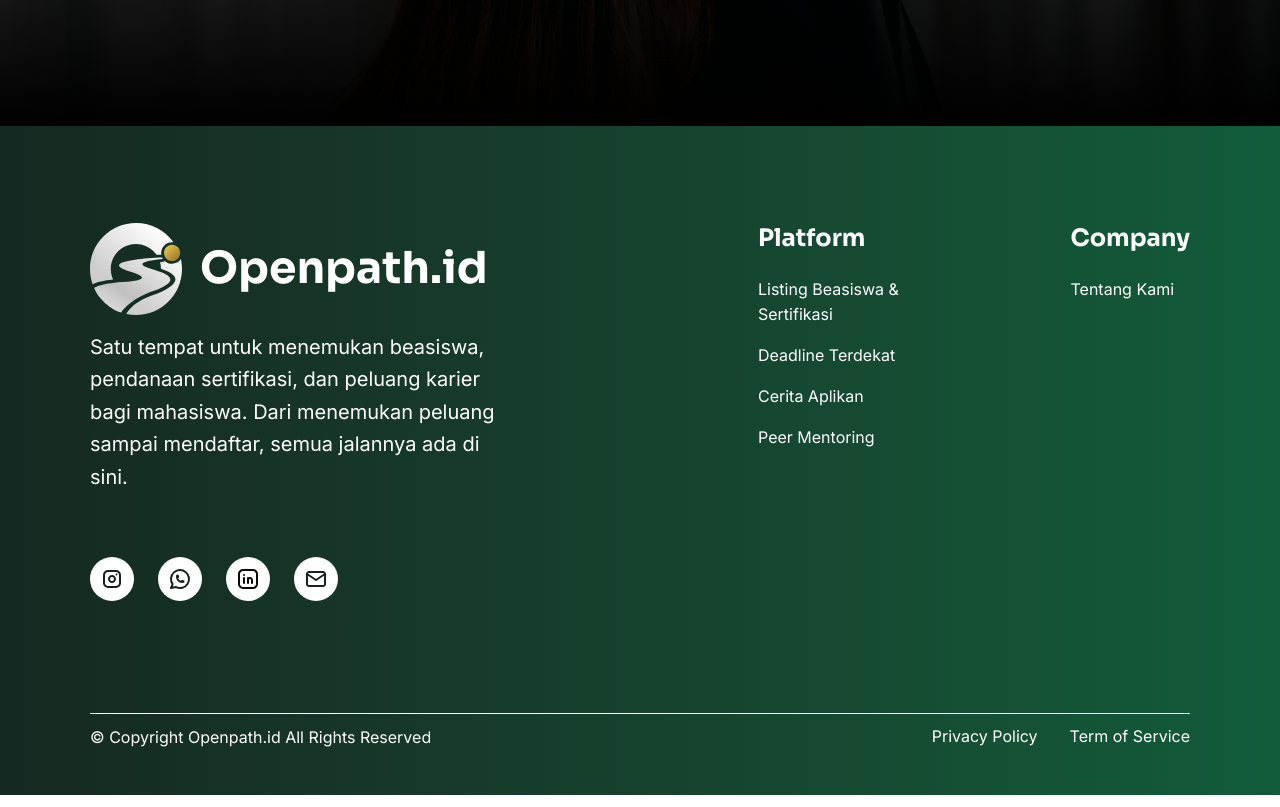
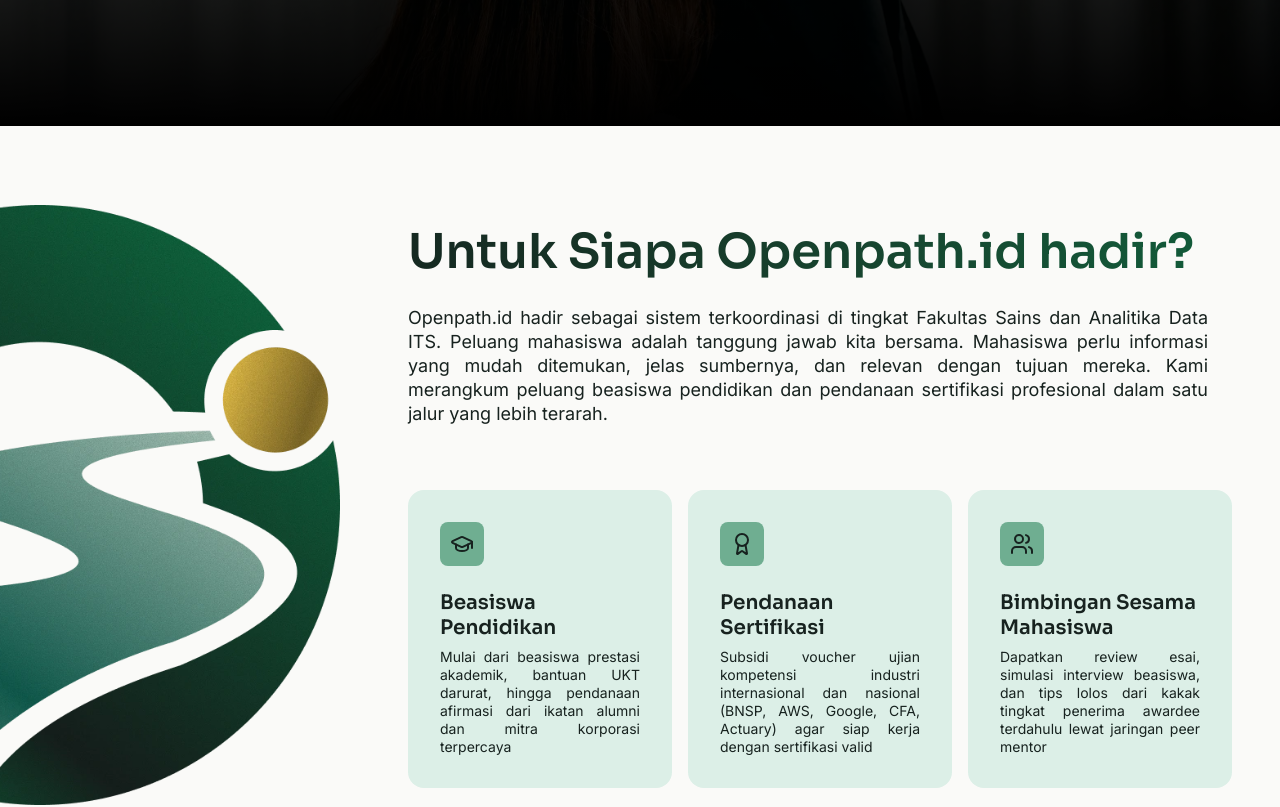
Before and after one commit to Openpath-id/openpath-website, a Next.js app: page / in a window 1280 px wide. Shown: the part 900-1707 px from the top of the page. Built offline with nearby package versions, Linux system fonts and the light colour scheme.

Commit message:
feat: add second section in hero

```diff
--- a/src/container/Hero.tsx
+++ b/src/container/Hero.tsx
@@ -2,8 +2,12 @@
 import Link from "next/link";
 import { ArrowRight } from "lucide-react";
 import Typography from "@/components/Typography";
+import { TARGET_AUDIENCE_CARDS } from "@/data/hero";
+
 export default function Hero() {
   return (
+    <>
+      {/* Section 1: Hero Banner */}
       <section className="relative w-full overflow-hidden bg-black flex flex-col justify-start">
         {/* Background Image */}
         <div className="absolute inset-0 z-0 left-[30px] right-0 md:left-0">
@@ -48,8 +52,8 @@
             {/* Subtitle / Description */}
             <p className="font-Inter text-white/90 text-[14px] md:text-[18px] lg:text-[24px] font-normal leading-relaxed mt-2 md:mt-3.5 lg:mt-4 max-w-[560px] lg:max-w-[620px]">
               Openpath.id adalah inisiatif Fakultas Sains dan Analitika Data ITS yang menghimpun
-            informasi beasiswa dan pendanaan sertifikasi profesional terverifikasi dalam satu tempat
-            untuk mahasiswa.
+              informasi beasiswa dan pendanaan sertifikasi profesional terverifikasi dalam satu
+              tempat untuk mahasiswa.
             </p>
 
             {/* Action Button */}
@@ -63,5 +67,85 @@
           </div>
         </div>
       </section>
+
+      {/* Section 2: Untuk Siapa Openpath.id hadir? */}
+      <section className="relative w-full bg-[#FAFAF8] overflow-hidden pt-[66px] pb-[43px] px-6 md:px-12 md:py-20 lg:py-24 2xl:pt-[186px] 2xl:pb-[150px] 2xl:pr-[90px]">
+        {/* Desktop Cropped Big Logo Image (Left background) */}
+        <div className="hidden lg:block absolute left-[-260px] 2xl:left-[-220px] top-1/2 -translate-y-1/2 w-[600px] h-[600px] 2xl:w-[734px] 2xl:h-[734px] pointer-events-none select-none z-0">
+          <Image
+            src="/images/hero/logo-green.webp"
+            alt="Openpath Logo"
+            fill
+            className="object-contain"
+          />
+        </div>
+
+        <div className="relative z-10 w-full flex flex-col items-center lg:items-start 2xl:pl-[518px] lg:pl-[360px]">
+          {/* Mobile/Tablet Centered Logo */}
+          <div className="lg:hidden relative w-[200px] h-[200px] shrink-0 mb-6">
+            <Image
+              src="/images/hero/logo-green.webp"
+              alt="Openpath Logo"
+              fill
+              className="object-contain"
+            />
+          </div>
+
+          {/* Heading Section: Title & Subtitle */}
+          <div className="flex flex-col gap-2 lg:gap-6 w-full text-center lg:text-left">
+            <Typography
+              as="h2"
+              font="Sora"
+              weight="semibold"
+              className="text-[24px] md:text-[36px] lg:text-[48px] font-semibold leading-[125%] bg-gradient-to-r from-[#14251F] to-[#115C3A] from-[-7.78%] to-[100%] bg-clip-text text-transparent inline-block"
+            >
+              Untuk Siapa
+              <br className="lg:hidden" /> Openpath.id hadir?
+            </Typography>
+
+            <p className="font-Inter text-[#17221F] text-[14px] lg:text-[18px] font-normal leading-6 max-w-[800px] text-justify">
+              Openpath.id hadir sebagai sistem terkoordinasi di tingkat Fakultas Sains dan Analitika
+              Data ITS. Peluang mahasiswa adalah tanggung jawab kita bersama. Mahasiswa perlu
+              informasi yang mudah ditemukan, jelas sumbernya, dan relevan dengan tujuan mereka.
+              Kami merangkum peluang beasiswa pendidikan dan pendanaan sertifikasi profesional dalam
+              satu jalur yang lebih terarah.
+            </p>
+          </div>
+
+          {/* Cards Grid / List */}
+          <div className="grid grid-cols-1 md:grid-cols-3 gap-4 lg:gap-4 w-full mt-6 lg:mt-16">
+            {TARGET_AUDIENCE_CARDS.map((card) => {
+              const IconComponent = card.icon;
+              return (
+                <div
+                  key={card.title}
+                  className="bg-[#DCEFE7] rounded-[16px] p-8 flex flex-col items-start justify-start transition-transform hover:-translate-y-1 duration-200"
+                >
+                  {/* Icon Box */}
+                  <div className="bg-[#6FAE91] rounded-[8px] p-[10px] flex items-center justify-center text-white mb-6 shrink-0">
+                    <IconComponent className="w-6 h-6 text-[#17221F]" />
+                  </div>
+
+                  {/* Card Title */}
+                  <Typography
+                    as="h3"
+                    font="Sora"
+                    weight="semibold"
+                    className="text-[#17221F] text-[18px] lg:text-[20px] font-semibold leading-tight mb-2"
+                  >
+                    {card.title}
+                  </Typography>
+
+                  {/* Card Description */}
+                  <p className="font-Inter text-[#17221F] text-[12px] lg:text-[14px] font-normal leading-[18px] text-justify">
+                    {card.description}
+                  </p>
+                </div>
+              );
+            })}
+          </div>
+        </div>
+      </section>
+    </>
   );
 }
--- /dev/null
+++ b/src/data/hero.ts
@@ -0,0 +1,28 @@
+import { GraduationCap, Award, Users, type LucideIcon } from "lucide-react";
+
+export type TargetAudienceCard = {
+  icon: LucideIcon;
+  title: string;
+  description: string;
+};
+
+export const TARGET_AUDIENCE_CARDS: TargetAudienceCard[] = [
+  {
+    icon: GraduationCap,
+    title: "Beasiswa Pendidikan",
+    description:
+      "Mulai dari beasiswa prestasi akademik, bantuan UKT darurat, hingga pendanaan afirmasi dari ikatan alumni dan mitra korporasi terpercaya",
+  },
+  {
+    icon: Award,
+    title: "Pendanaan Sertifikasi",
+    description:
+      "Subsidi voucher ujian kompetensi industri internasional dan nasional (BNSP, AWS, Google, CFA, Actuary) agar siap kerja dengan sertifikasi valid",
+  },
+  {
+    icon: Users,
+    title: "Bimbingan Sesama Mahasiswa",
+    description:
+      "Dapatkan review esai, simulasi interview beasiswa, dan tips lolos dari kakak tingkat penerima awardee terdahulu lewat jaringan peer mentor",
+  },
+];
```
Also changed, not shown: public/images/hero/logo-green.webp (added). Lines whose indentation alone changed are shown as unchanged.
